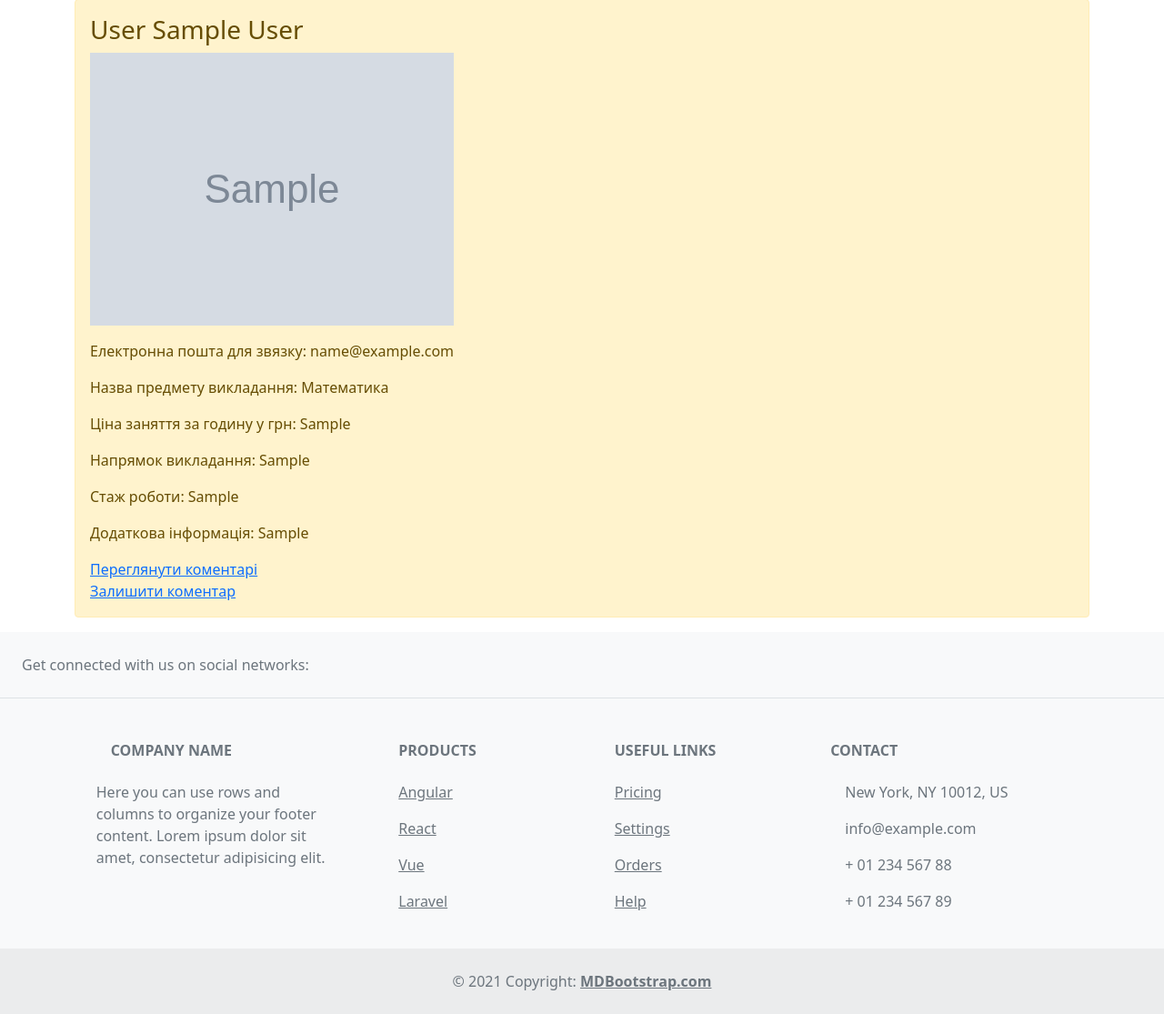
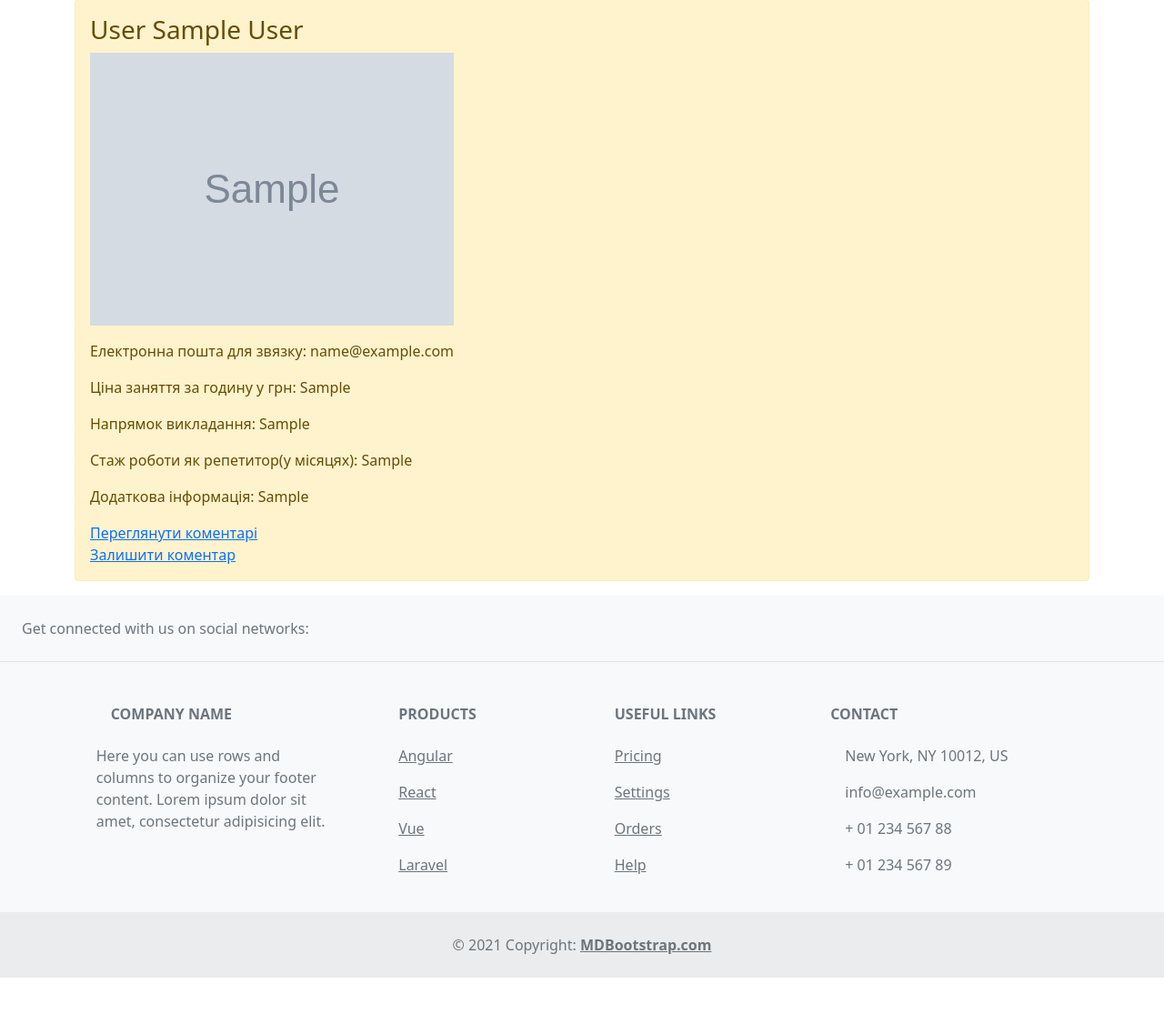
Before and after one commit to BohdanMukhailiuk/Coursework, a Django app: page /order in a window 1280 px wide. Shown: the part 146-1261 px from the top of the page at 91% size. After the commit the page ends 1221 px from the top, so only its background shows below. Run offline with Django 3.2, Linux system fonts and the light colour scheme; tables that the repository leaves empty hold one stand-in row (values such as "Sample post"); grey boxes marked "Sample" are stand-in pictures.

Commit message:
removed subject field from form

```diff
--- a/main/templates/main/order.html
+++ b/main/templates/main/order.html
@@ -16,10 +16,10 @@
                                         <img src="{{ el.image.url }}" alt="media">
                                     {% endif %}</p>
                                     <p>Електронна пошта для звязку: {{ el.email }}</p>
-                                    <p>Назва предмету викладання: {{ el.choose_subject }}</p>
+{#                                    <p>Назва предмету викладання: {{ el.choose_subject }}</p>#}
                                     <p>Ціна заняття за годину у грн: {{ el.price_per_hour }}</p>
                                     <p>Напрямок викладання: {{ el.specialization }}</p>
-                                    <p>Стаж роботи: {{ el.experience }}</p>
+                                    <p>Стаж роботи як репетитор(у місяцях): {{ el.experience }}</p>
                                     <p>Додаткова інформація: {{ el.extra_information }}</p>
                                     <div><a href="{% url 'main:about' pk=el.pk %}">Переглянути коментарі</a></div>
                                     <div><a href="{% url 'main:comment' pk=el.pk %}">Залишити коментар</a></div>
```
